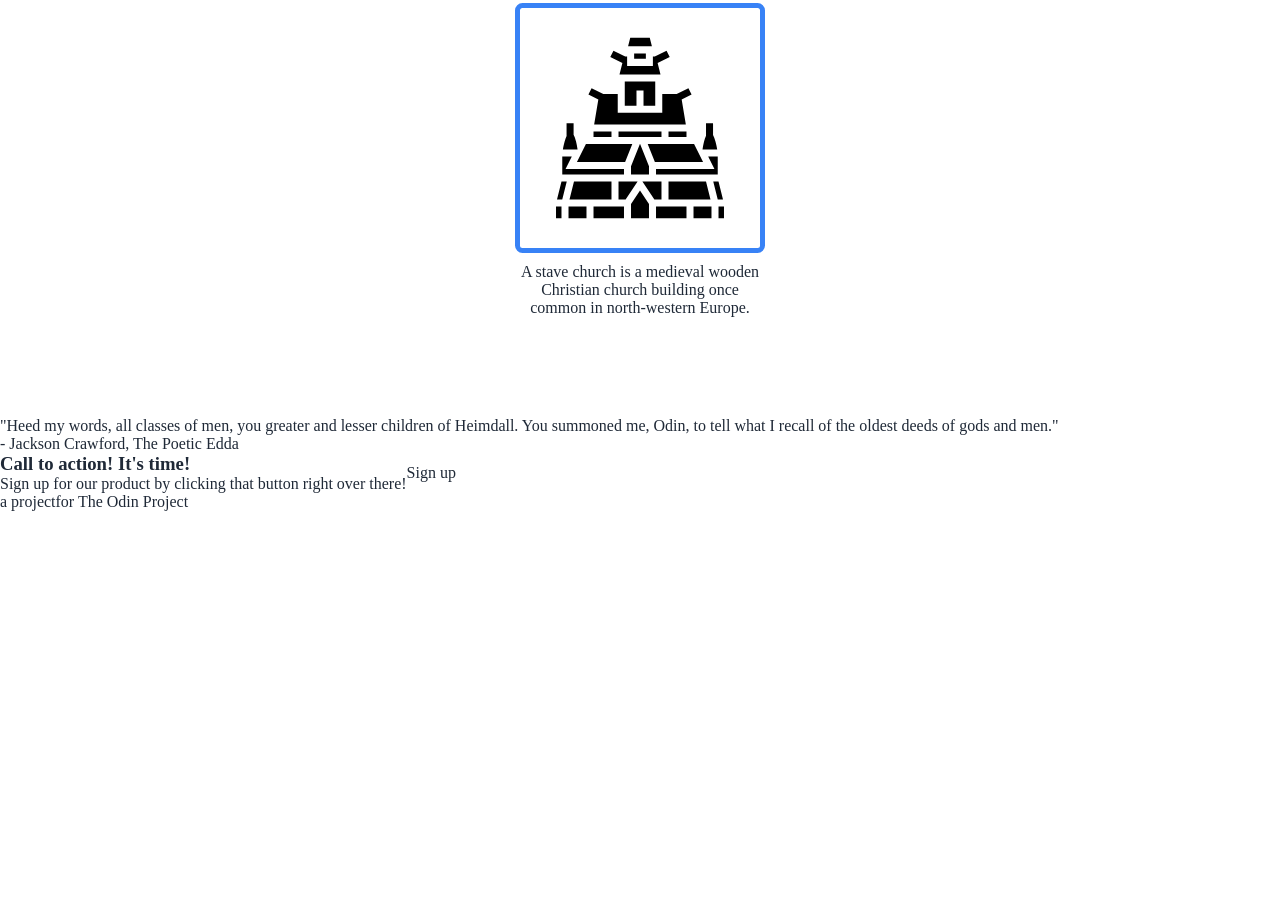
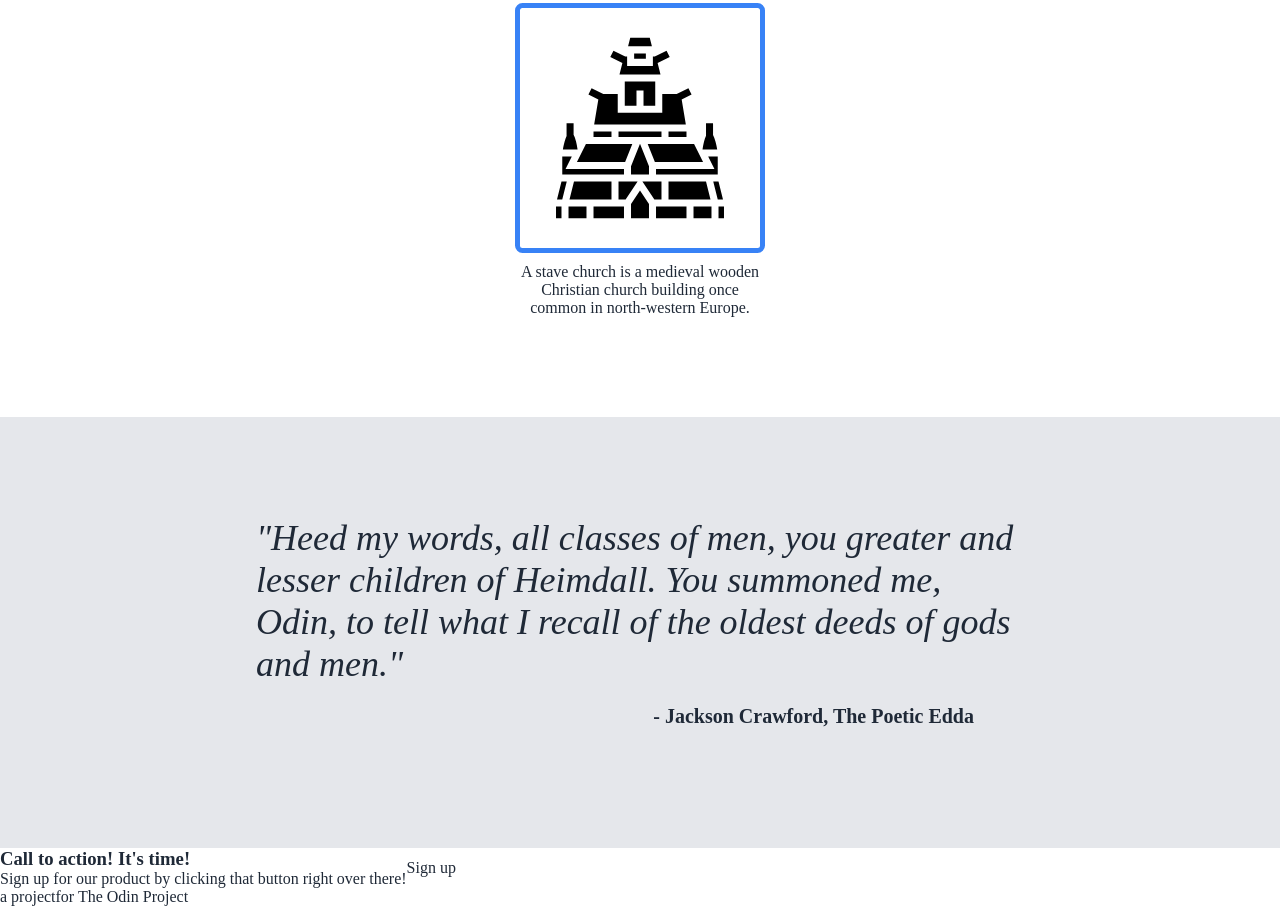
Before and after one commit to makia014/odin-landing-page, a plain HTML site: page index.html in a window 1280 px wide. Shown: the part 1261-2167 px from the top of the page. Before the commit the page ends 1772 px from the top, so only its background shows below. Drawn offline with Linux system fonts and the light colour scheme.

Commit message:
Style quote section

```diff
--- a/style.css
+++ b/style.css
@@ -171,6 +171,24 @@ h2 {
   border-radius: 0.75rem;
 }
 
+/* QUOTE */
+.quote {
+  padding: 10rem 20%;
+
+  background-color: var(--grey);
+  font-size: 2.6rem;
+  font-weight: 300;
+  font-style: italic;
+}
+
+p.author {
+  font-size: 1.6rem;
+  font-weight: 700;
+  font-style: normal;
+  text-align: right;
+  margin: 2rem 5rem;
+}
+
 @media only screen and (min-width: 550px) {
   .nav ul {
     flex-direction: row;
@@ -215,4 +233,12 @@ h2 {
   .card {
     width: 25rem;
   }
+
+  .quote {
+    font-size: 3.6rem;
+  }
+
+  p.author {
+    font-size: 2rem;
+  }
 }
```
